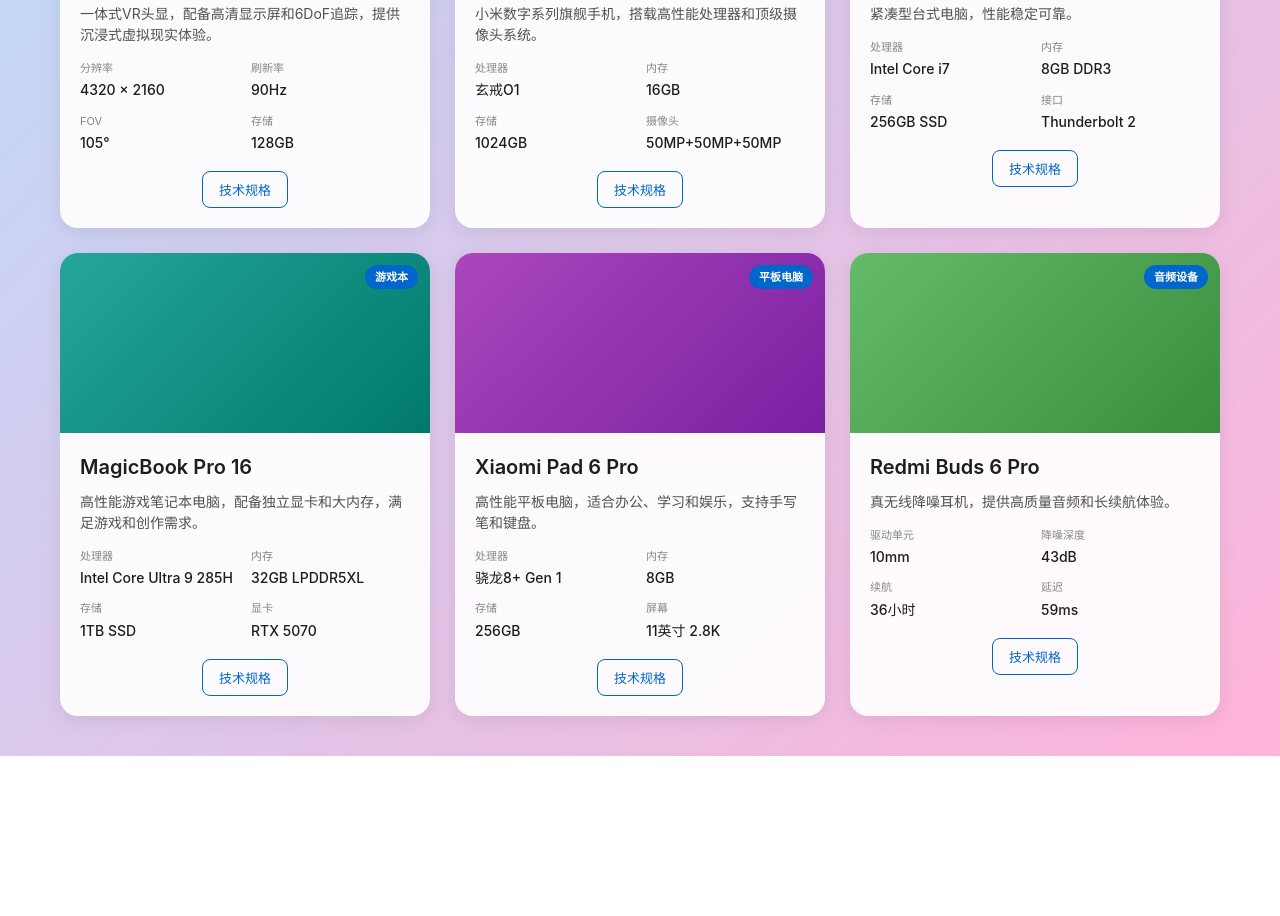
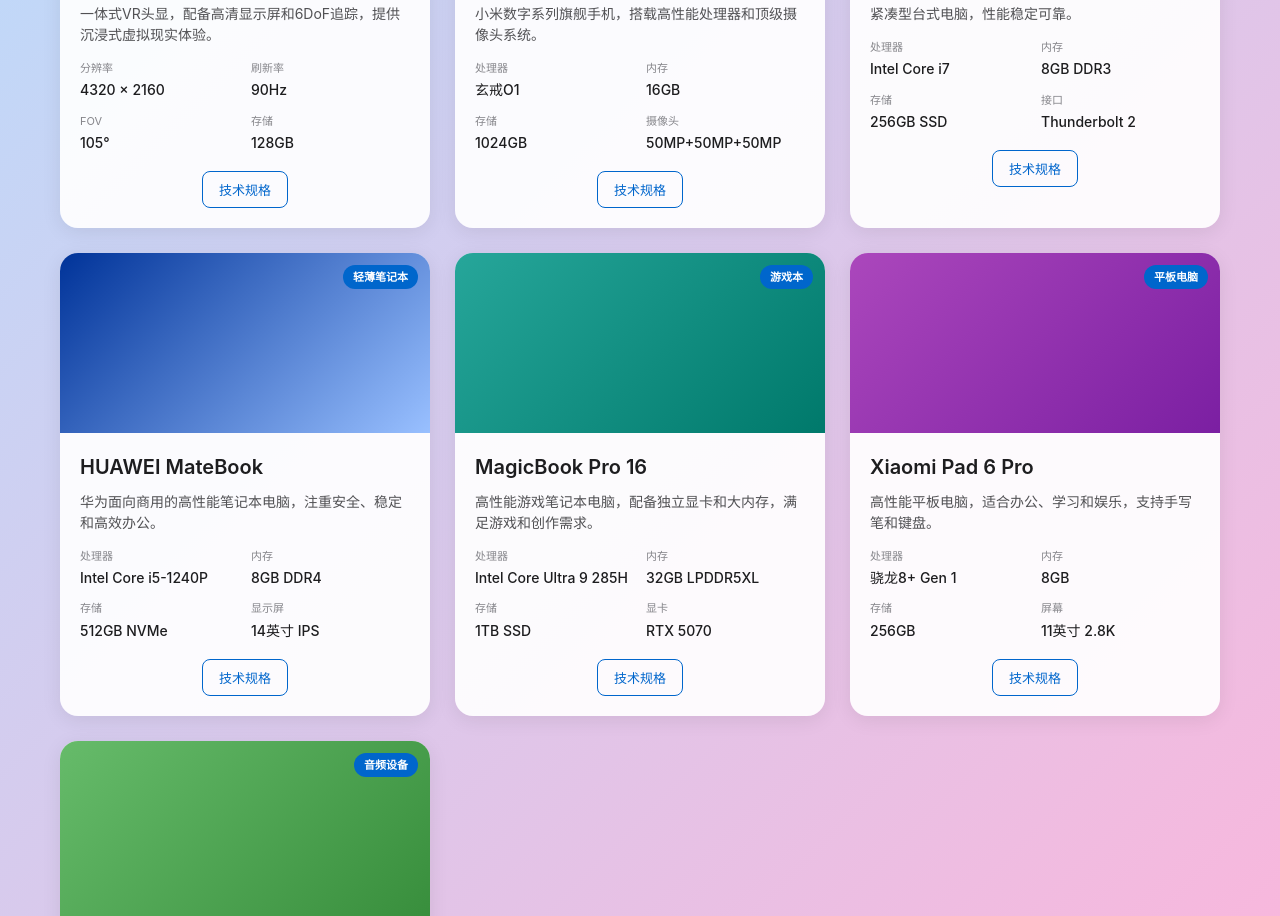
Before and after one commit to lrn-123456/personal-website-test, a plain HTML site: page devices.html in a window 1280 px wide. Shown: the part 569-1485 px from the top of the page. Before the commit the page ends 1325 px from the top, so only its background shows below. Drawn offline with Linux system fonts and the light colour scheme.

Commit message:
Add files via upload

```diff
--- a/devices.html
+++ b/devices.html
@@ -581,6 +581,37 @@
                 </div>
             </div>
 
+            <div class="device-card" data-device="HUAWEI MateBook">
+                <div class="device-image" style="background: linear-gradient(135deg, #003399 0%, #99c0ff 100%);">
+                    <div class="device-badge">轻薄笔记本</div>
+                </div>
+                <div class="device-info">
+                    <h3>HUAWEI MateBook</h3>
+                    <p>华为面向商用的高性能笔记本电脑，注重安全、稳定和高效办公。</p>
+                    <div class="specs-grid">
+                        <div class="spec-item">
+                            <span class="spec-label">处理器</span>
+                            <span class="spec-value">Intel Core i5-1240P</span>
+                        </div>
+                        <div class="spec-item">
+                            <span class="spec-label">内存</span>
+                            <span class="spec-value">8GB DDR4</span>
+                        </div>
+                        <div class="spec-item">
+                            <span class="spec-label">存储</span>
+                            <span class="spec-value">512GB NVMe</span>
+                        </div>
+                        <div class="spec-item">
+                            <span class="spec-label">显示屏</span>
+                            <span class="spec-value">14英寸 IPS</span>
+                        </div>
+                    </div>
+                    <div class="device-actions">
+                        <button class="btn btn-outline view-details">技术规格</button>
+                    </div>
+                </div>
+            </div>
+
             <!-- 设备卡片 4 -->
             <div class="device-card" data-device="magicbookpro">
                 <div class="device-image" style="background: linear-gradient(135deg, #26a69a 0%, #00796b 100%);">
@@ -765,6 +796,22 @@
                     { label: '重量', value: '1.3kg' }
                 ]
             },
+            'HUAWEI MateBook': {
+                title: 'MateBook',
+                subtitle: '商务笔记本电脑',
+                image: 'linear-gradient(135deg, #003399 0%, #99c0ff 100%)',
+                description: '华为MateBook是一款面向商用场景的高性能笔记本电脑，注重安全稳定性、高效办公与便携性。',
+                specs: [
+                    { label: '处理器', value: 'Intel Core i5-1240P' },
+                    { label: '内存', value: '8GB DDR4' },
+                    { label: '存储', value: '512GB NVMe SSD' },
+                    { label: '显示屏', value: '14英寸 IPS FHD' },
+                    { label: '显卡', value: '英特尔锐炬 Xe 显卡' },
+                    { label: '无线连接', value: 'Wi-Fi 6, 蓝牙5.1' },
+                    { label: '安全特性', value: 'TPM 2.0, 指纹识别' },
+                    { label: '重量', value: '约 1.6 kg' }
+                ]
+            },
             'magicbookpro': {
                 title: 'MagicBook Pro 16',
                 subtitle: '高性能游戏笔记本电脑',
```
